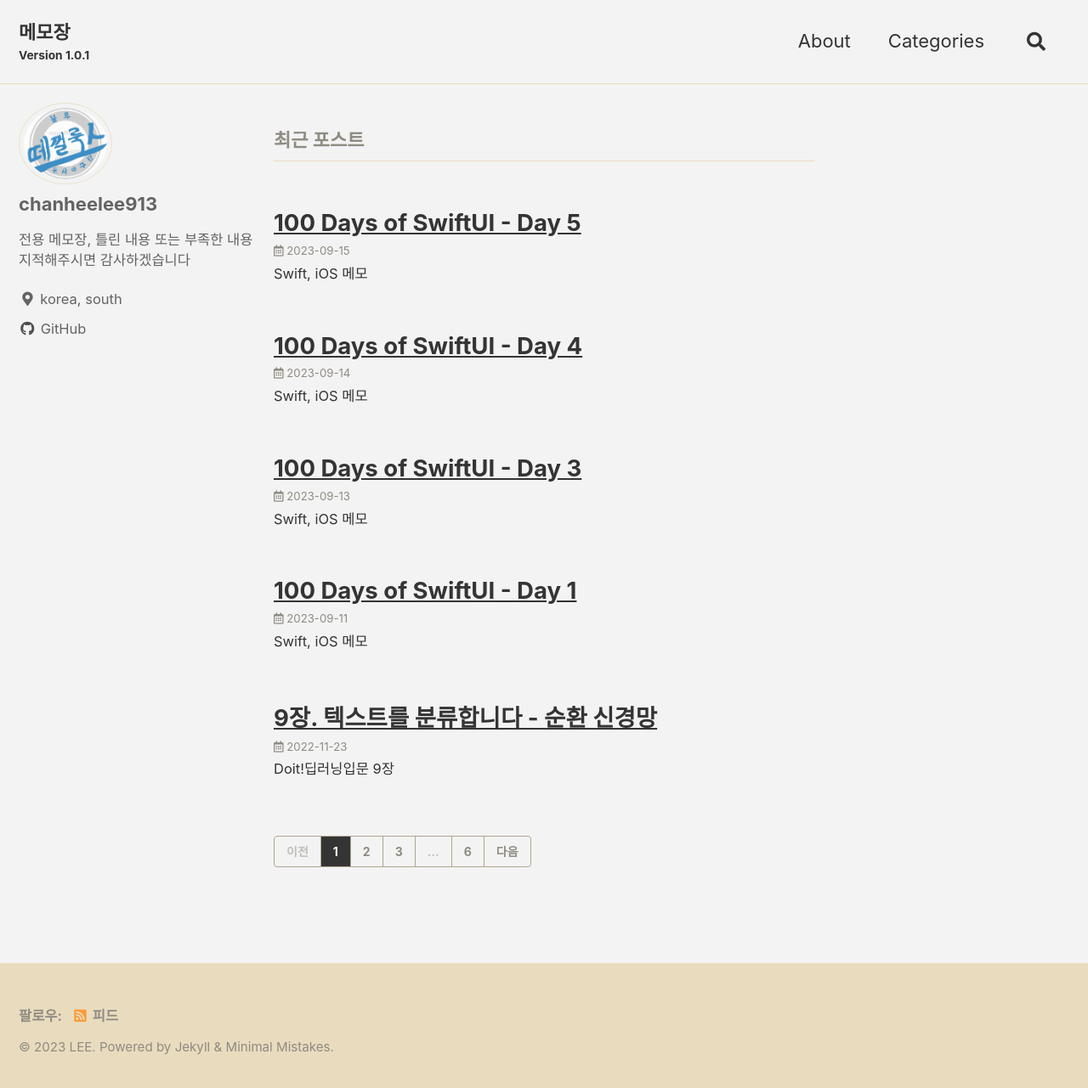
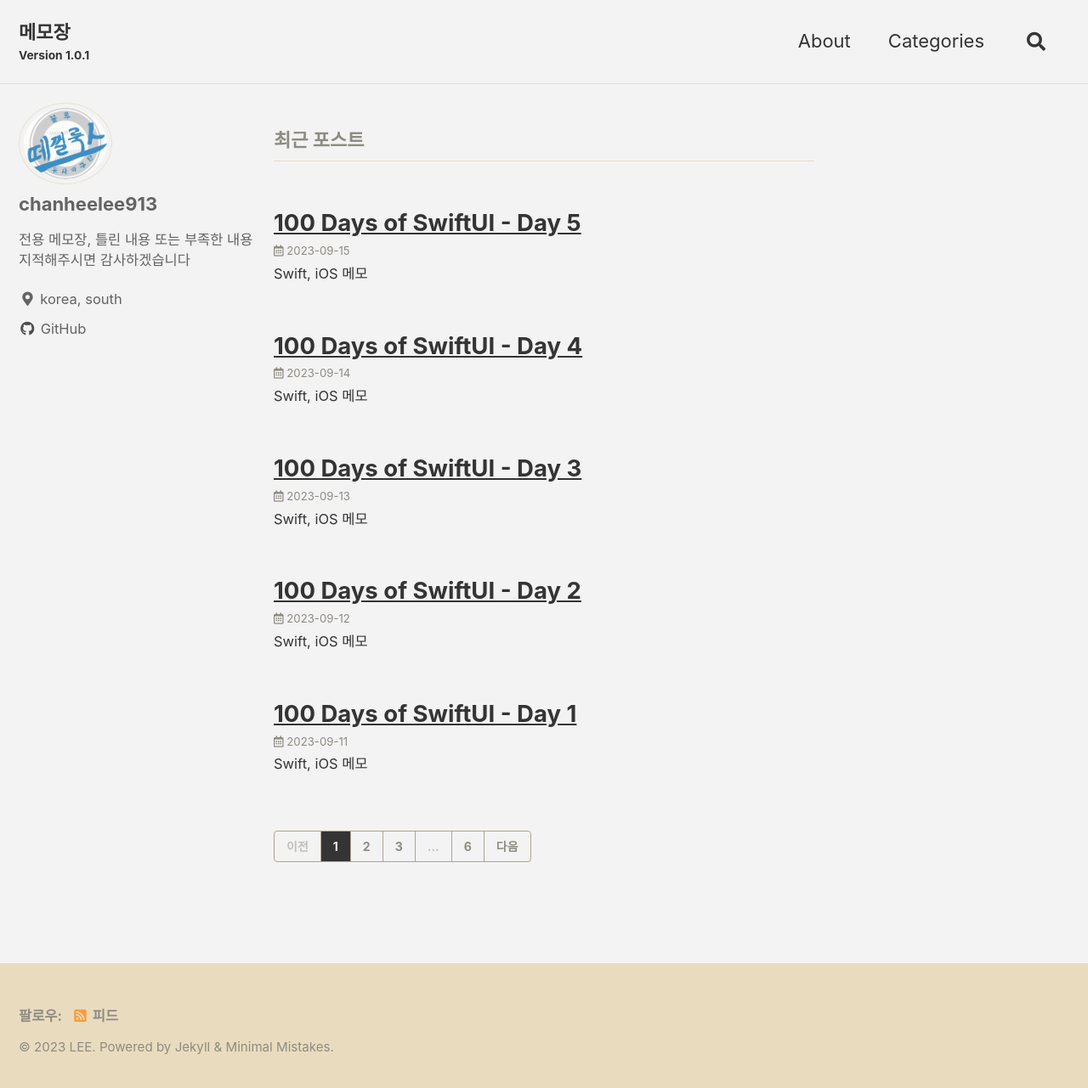
Before and after one commit to chanheelee913/chanheelee913.github.io, a Jekyll site: the page built from index.html, in a window 1280 px wide and 1289 px high. Shown: the top 1281 px of the window at 85% size. Built offline with Jekyll 4.4.1, drawn with Linux system fonts in a browser that asks for light colours; cached includes are drawn as plain includes; the list of posts is cut into pages by our own code.

Commit message:
Update 2023-09-12-Day2.md

```diff
--- a/_posts/iOS/2023-09-12-Day2.md
+++ b/_posts/iOS/2023-09-12-Day2.md
@@ -3,7 +3,7 @@ title: 100 Days of SwiftUI - Day 2
 excerpt: Swift, iOS 메모
 category: iOS
 toc: true
-published: false
+last_modified_at: 2023-09-12
 ---
 
 ## 불린
```
